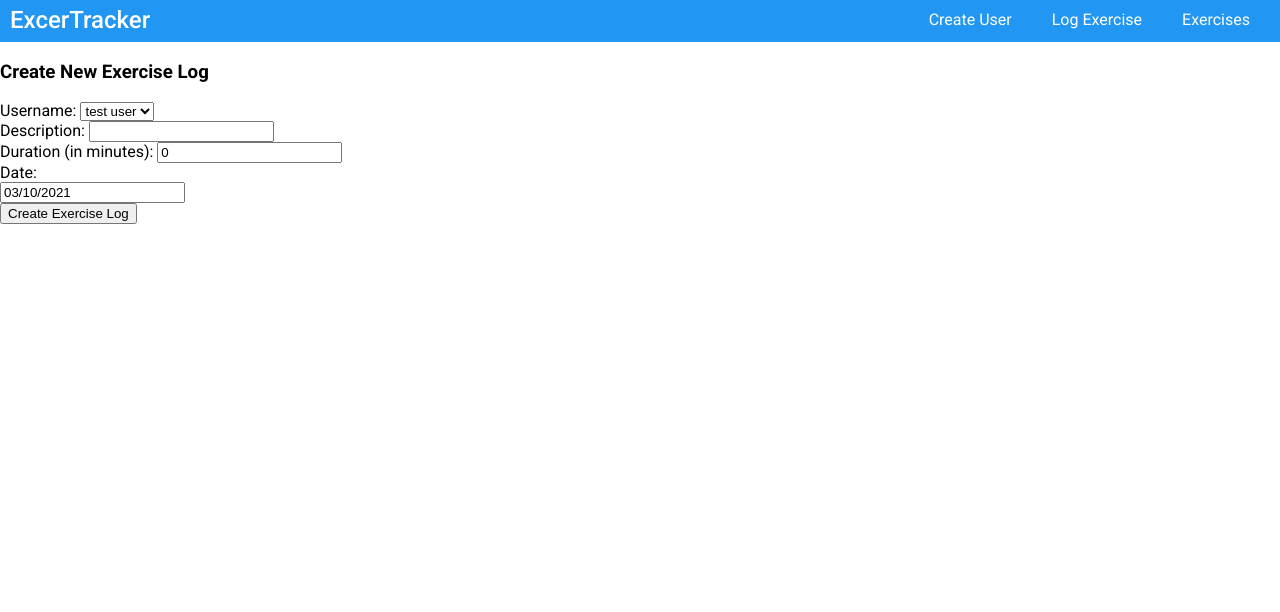
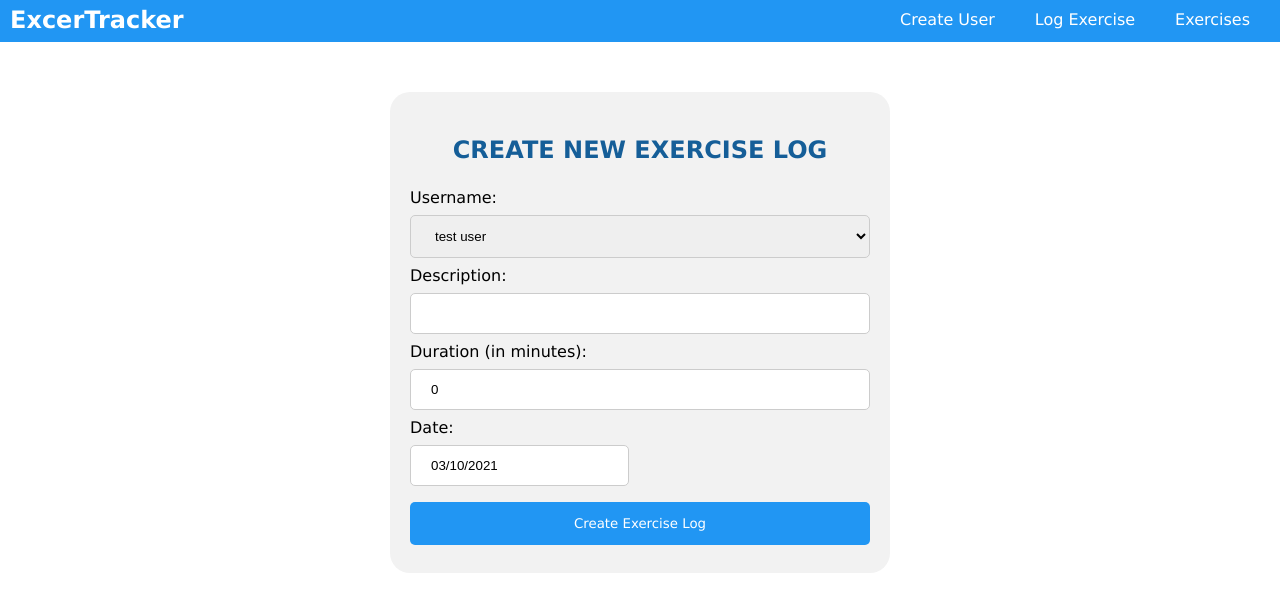
Before and after one commit to eddygld/crud-backend, a React (Create React App) app: page /log in a window 1280 px wide. Shown: the top 612 px of the page. Built offline with nearby package versions, Linux system fonts and the light colour scheme.

Commit message:
exercise logging css added

```diff
--- a/src/components/LogExercise.js
+++ b/src/components/LogExercise.js
@@ -62,8 +62,8 @@ class LogExercise extends Component {
     render() {
 
         return (
-            <div>
-                <h3>Create New Exercise Log</h3>
+            <div className="form-container">
+                <h3 className="form-title">Create New Exercise Log</h3>
                 <form onSubmit={this.handleSubmit} >
                     <div>
                         <label>Username: </label>
--- a/src/index.css
+++ b/src/index.css
@@ -1,6 +1,6 @@
 /* ELEMENT STYLES */
 
-@import url(https://fonts.googleapis.com/css?family=Roboto:400,500,700);
+/* @import url(https://fonts.googleapis.com/css?family=Roboto:400,500,700); */
 
 * {
   box-sizing: border-box;
@@ -9,7 +9,7 @@
 body {
   margin: 0;
   padding: 0;
-  font-family: "Roboto";
+  font-family: Geneva, "Segoe UI", Tahoma, Verdana, sans-serif;
 }
 
 a {
@@ -29,7 +29,7 @@ nav {
 nav span {
   font-size: 24px;
   font-style: normal;
-  font-weight: 450;
+  font-weight: bold;
   line-height: 21px;
   letter-spacing: normal;
   text-align: left;
@@ -46,3 +46,45 @@ nav li {
   display: inline;
   padding: 0 20px;
 }
+
+/* FORM STYLES */
+
+.form-container {
+  max-width: 500px;
+  border-radius: 20px;
+  background-color: #f2f2f2;
+  margin: 50px auto;
+  padding: 20px;
+}
+
+.form-title {
+  text-align: center;
+  color: #155e98;
+  text-transform: uppercase;
+  font-size: 24px;
+  font-weight: bold;
+}
+
+input[type="text"],
+select {
+  width: 100%;
+  /* font-family: Geneva, "Segoe UI", Tahoma, Verdana, sans-serif; */
+  padding: 12px 20px;
+  margin: 8px 0;
+  display: inline-block;
+  border: 1px solid #ccc;
+  border-radius: 5px;
+  box-sizing: border-box;
+}
+
+input[type="submit"] {
+  width: 100%;
+  font-family: Geneva, "Segoe UI", Tahoma, Verdana, sans-serif;
+  background-color: #2196f3;
+  color: #ffffff;
+  padding: 14px 20px;
+  margin: 8px 0;
+  border: none;
+  border-radius: 5px;
+  cursor: pointer;
+}
```
